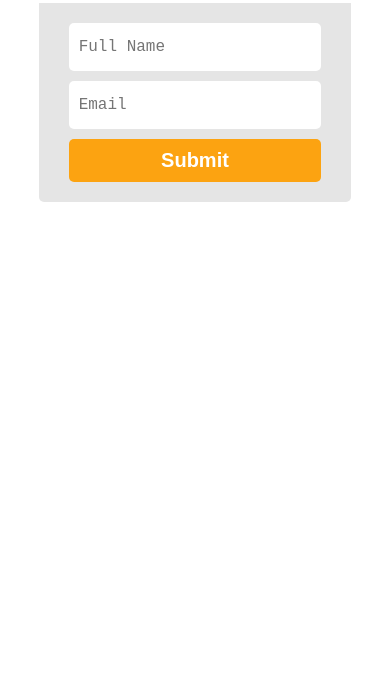
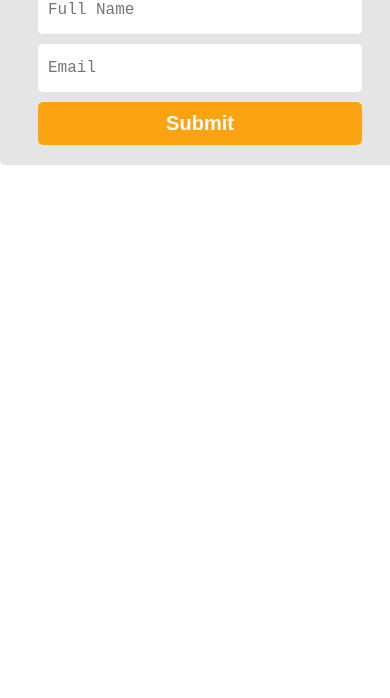
Before and after one commit to 4hmedhabib/SimpleApp-DOM, a plain HTML site: page index.html in a window 390 px wide. Shown: the part 146-844 px from the top of the page. Drawn offline with Linux system fonts and the light colour scheme.

Commit message:
added Css Responsive Rule

```diff
--- a/style/style.css
+++ b/style/style.css
@@ -10,7 +10,7 @@ body {
 }
 
 .container {
-    width: 80%;
+    width: 600px;
     margin: auto;
     background-color: #e5e5e5;
     position: relative;
@@ -113,3 +113,15 @@ li font {
     font-weight: bold;
     font-family: monospace;
 }
+
+@media (max-width: 700px) {
+    .container {
+        width: 500px;
+    }
+}
+
+@media (max-width: 600px) {
+    .container {
+        width: 400px;
+    }
+}
```
